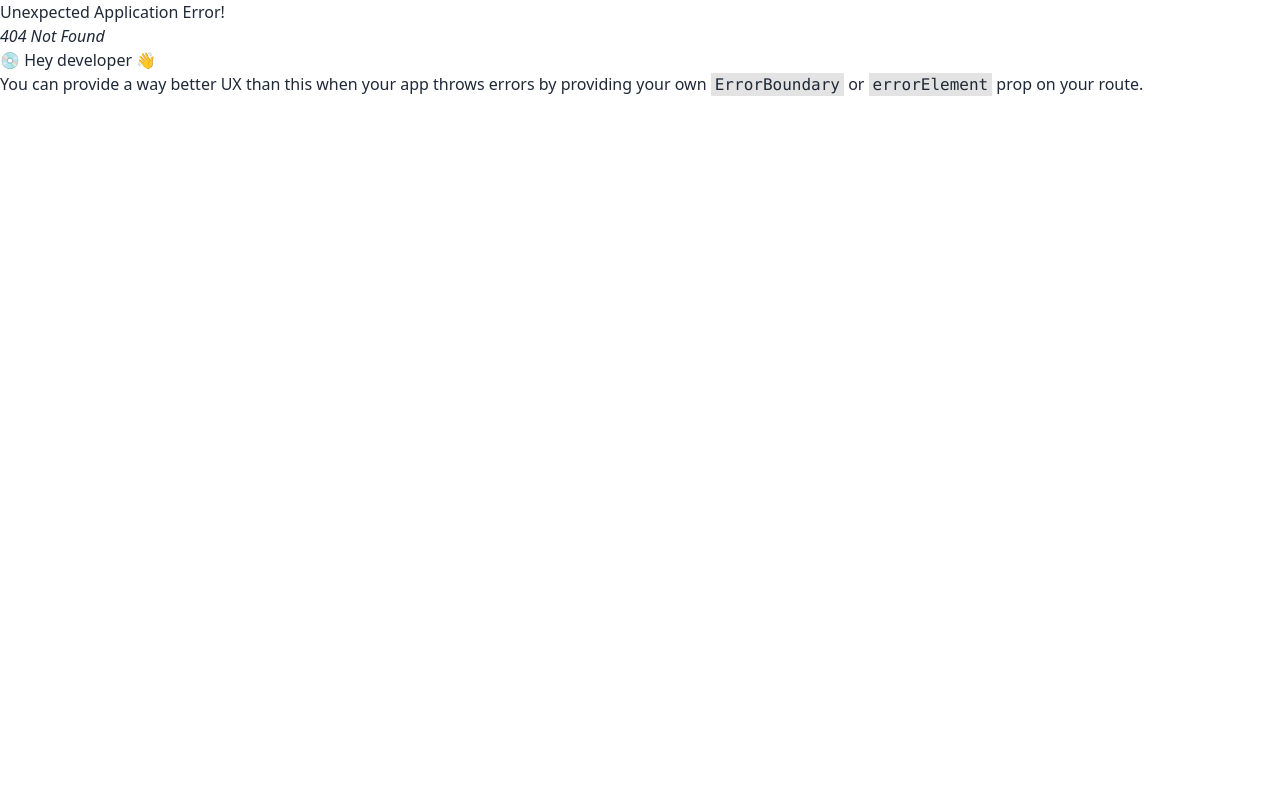
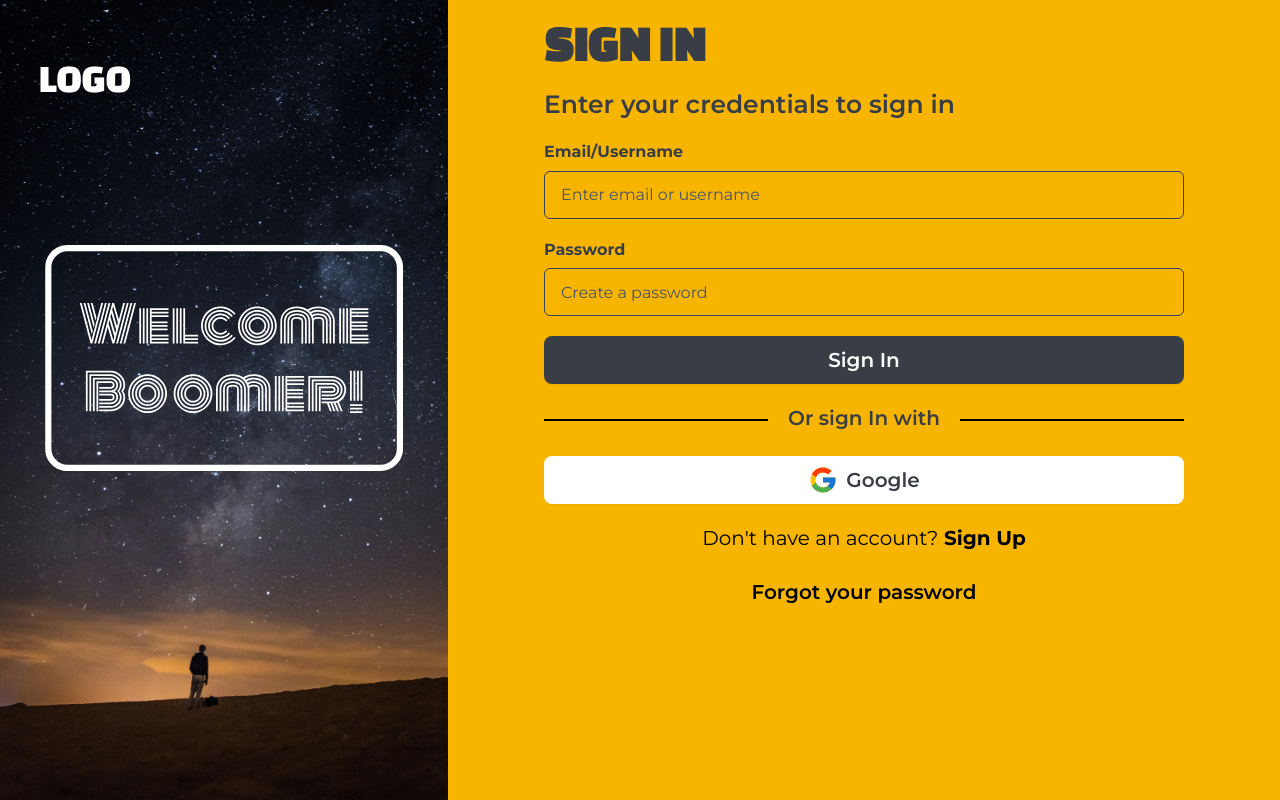
Before and after one commit to Kade-inc/boomers-frontend, a React (Vite) app: page /login in a window 1280 px wide. Before the commit this address had no page. Built offline with nearby package versions, Linux system fonts and the light colour scheme.

Commit message:
Login init

```diff
--- /dev/null
+++ b/src/components/LoginForm.tsx
@@ -0,0 +1,113 @@
+import { zodResolver } from "@hookform/resolvers/zod";
+import { useForm } from "react-hook-form";
+import { FcGoogle } from "react-icons/fc";
+import { z } from "zod";
+import { Toaster } from "react-hot-toast";
+import { Link } from "react-router-dom";
+
+const schema = z.object({
+  email: z.string().email(),
+  username: z.string(),
+  password: z
+    .string()
+    .min(8, "Password must be at least 8 characters long")
+    .max(15, "Password must be no more than 15 characters long")
+    .regex(
+      /[A-Za-z]/,
+      "Password must contain at least one alphabet (uppercase or lowercase)"
+    )
+    .regex(/\d/, "Password must contain at least one number")
+    .regex(
+      /[-.@$!%+=<>,#?&]/,
+      "Password must contain at least one special character (-,.,@,$,!,%,+,=,<,>,#,?,&)"
+    ),
+});
+
+type FormData = z.infer<typeof schema>;
+
+const LoginForm = () => {
+  return (
+    <div className="text-[#393E46]">
+      <form className="w-full px-4 py-[2%] md:px-24">
+        <p className="font-extrabold text-[50px] leading-[53px] font-heading">
+          SIGN IN
+        </p>
+        <p className="py-[2.6%] text-[25px] font-semibold font-body">
+          Enter your credentials to sign in
+        </p>
+        <Toaster />
+        <div className="mb-[3%]">
+          <label
+            className="block text-base font-bold mb-[1%] font-body"
+            htmlFor="email"
+          >
+            Email/Username
+          </label>
+          <input
+            type="text"
+            placeholder="Enter email or username"
+            className="input w-full border border-gray-700 hover:border-gray-700 focus:outline-none bg-transparent rounded-md font-body placeholder-gray-600"
+            style={{ backgroundColor: "transparent" }}
+            id="email"
+          />
+        </div>
+
+        <div className="mb-[3%]">
+          <label
+            className="block text-base font-bold mb-[1%] font-body"
+            htmlFor="password"
+          >
+            Password
+          </label>
+          <input
+            type="password"
+            autoComplete="on"
+            id="password"
+            placeholder="Create a password"
+            className="input w-full border border-gray-700 bg-transparent rounded-md font-body placeholder-gray-600 hover:border-gray-700 focus:outline-none"
+            style={{ backgroundColor: "transparent" }}
+          />
+        </div>
+
+        <button
+          className="btn w-full bg-[#393E46] text-[20px] mb-[3%] text-white border-none disabled:text-gray-500 font-body hover:bg-black"
+          type="submit"
+        >
+          Sign In
+        </button>
+
+        <div className="flex gap-5 justify-center text-center mb-[3%]">
+          <div
+            className="border-t-2 border-black my-4 flex-grow "
+            style={{ width: "200px" }}
+          ></div>
+
+          <p className="text-[20px] font-semibold font-body">Or sign In with</p>
+          <div
+            className="border-t-2 border-black my-4 flex-grow"
+            style={{ width: "200px" }}
+          ></div>
+        </div>
+
+        <button
+          className="btn bg-white w-full text-[#393E46] border-none text-[20px] mb-[3%] font-body"
+          type="button"
+        >
+          <FcGoogle style={{ fontSize: "1.5em" }} /> Google
+        </button>
+
+        <p className="text-center text-[20px] font-regular text-black font-body">
+          Don't have an account?
+          <Link to="/">
+            <span className="font-bold"> Sign Up</span>
+          </Link>
+        </p>
+        <p className="text-center text-[20px] font-regular text-black font-body font-[600] mt-6">
+          Forgot your password
+        </p>
+      </form>
+    </div>
+  );
+};
+
+export default LoginForm;
--- a/src/components/SignupForm.tsx
+++ b/src/components/SignupForm.tsx
@@ -4,6 +4,7 @@ import { FcGoogle } from "react-icons/fc";
 import { z } from "zod";
 import useSignup from "../hooks/useSignup";
 import { Toaster } from "react-hot-toast";
+import { Link } from "react-router-dom";
 
 const schema = z
   .object({
@@ -32,7 +33,6 @@ const schema = z
 type FormData = z.infer<typeof schema>;
 
 const SignupForm = () => {
-
   const mutation = useSignup();
 
   const {
@@ -42,26 +42,30 @@ const SignupForm = () => {
   } = useForm<FormData>({ resolver: zodResolver(schema) });
 
   const onSubmit = (data: FormData) => {
-    const { confirmpassword, ...userData } = data; // Exclude confirmpassword
+    const { confirmpassword, ...userData } = data;
     console.log(userData);
     mutation.mutate(userData);
   };
 
   return (
     <div className="text-darkgrey">
-
       <form
         className="w-full px-4 py-[2%] md:px-24"
         onSubmit={handleSubmit(onSubmit)}
       >
         <h2 className="block md:hidden font-heading text-[30px]">LOGO</h2>
-        <p className="font-extrabold text-[50px] leading-[53px] font-heading">SIGN UP</p>
+        <p className="font-extrabold text-[50px] leading-[53px] font-heading">
+          SIGN UP
+        </p>
         <p className="py-[2.6%] text-[18px] font-semibold font-body">
           Create an account to begin your journey.
         </p>
         <Toaster />
         <div className="mb-[3%]">
-          <label className="block text-base font-bold mb-[1%] font-body" htmlFor="email">
+          <label
+            className="block text-base font-bold mb-[1%] font-body"
+            htmlFor="email"
+          >
             Email
           </label>
           <input
@@ -73,8 +77,10 @@ const SignupForm = () => {
             id="email"
           />
           {errors.email && (
-          <p className="text-white text-[12px] font-body bg-error pl-3 py-2 rounded-md mt-2">{errors.email?.message}</p>
-        )}
+            <p className="text-white text-[12px] font-body bg-error pl-3 py-2 rounded-md mt-2">
+              {errors.email?.message}
+            </p>
+          )}
         </div>
 
         <div className="mb-[3%]">
@@ -93,8 +99,10 @@ const SignupForm = () => {
             {...register("username")}
           />
           {errors.username && (
-          <p className="text-white text-[12px] font-body bg-error pl-3 py-2 rounded-md mt-2">{errors.username.message}</p>
-        )}
+            <p className="text-white text-[12px] font-body bg-error pl-3 py-2 rounded-md mt-2">
+              {errors.username.message}
+            </p>
+          )}
         </div>
 
         <div className="mb-[3%]">
@@ -113,9 +121,11 @@ const SignupForm = () => {
             style={{ backgroundColor: "transparent" }}
             {...register("password")}
           />
-           {errors.password && (
-          <p className="text-white text-[12px] font-body bg-error pl-3 py-2 rounded-md mt-2">{errors.password.message}</p>
-        )}
+          {errors.password && (
+            <p className="text-white text-[12px] font-body bg-error pl-3 py-2 rounded-md mt-2">
+              {errors.password.message}
+            </p>
+          )}
         </div>
 
         <div className="mb-[3%]">
@@ -135,27 +145,28 @@ const SignupForm = () => {
             {...register("confirmpassword")}
           />
           {errors.confirmpassword && (
-          <p className="text-white text-[12px] font-body bg-error pl-3 py-2 rounded-md mt-2">{errors.confirmpassword.message}</p>
-        )}
+            <p className="text-white text-[12px] font-body bg-error pl-3 py-2 rounded-md mt-2">
+              {errors.confirmpassword.message}
+            </p>
+          )}
         </div>
-
 
         <button
           className="btn w-full bg-darkgrey mb-[3%] text-white border-none font-body hover:bg-black disabled:opacity-100"
           type="submit"
         >
-          {mutation.isPending ? <span className="loading loading-dots loading-md"></span> : <span>Sign Up</span>}
+          {mutation.isPending ? (
+            <span className="loading loading-dots loading-md"></span>
+          ) : (
+            <span>Sign Up</span>
+          )}
         </button>
 
         <div className="flex items-center gap-5 justify-center text-center mb-[3%]">
-          <div
-            className="border-t-2 border-black my-4 flex-grow w-200"
-          ></div>
+          <div className="border-t-2 border-black my-4 flex-grow w-200"></div>
 
           <p className="font-semibold font-body">Or sign up with</p>
-          <div
-            className="border-t-2 border-black my-4 flex-grow w-200"
-          ></div>
+          <div className="border-t-2 border-black my-4 flex-grow w-200"></div>
         </div>
 
         <button
--- a/src/pages/HomePage.tsx
+++ b/src/pages/HomePage.tsx
@@ -1,9 +1,8 @@
-import Signup from "../components/Signup";
 // import useNameStore from "../stores/store";
 
 const HomePage = () => {
   // const { name } = useNameStore();
-  return <Signup />;
+  return <div>Welcome Home</div>;
 };
 
 export default HomePage;
--- a/src/components/Signup.tsx
+++ b/src/pages/Layout.tsx
@@ -1,8 +1,8 @@
+import { Outlet } from "react-router-dom";
 import image from "../assets/khamkeo-vilaysing-rpVQJbZMw8o-unsplash (1) 1.png";
-import SignupForm from "./SignupForm";
-import boomer from '../assets/boomer.svg';
+import boomer from "../assets/boomer.svg";
 
-const Signup = () => {
+const Layout = () => {
   return (
     <div className="flex min-h-screen">
       <div className="hidden md:block w-[35%] relative">
@@ -11,15 +11,14 @@ const Signup = () => {
           <h1 className="font-heading">LOGO</h1>
         </div>
         <div className="absolute top-[28.6%] left-1/2 p-4  -translate-x-1/2 w-[87%]">
-
           <img src={boomer} alt="image" className="" />
         </div>
       </div>
       <div className="w-full md:w-[65%] bg-[#F8B500]">
-        <SignupForm />
+        <Outlet />
       </div>
     </div>
   );
 };
 
-export default Signup;
+export default Layout;
--- a/src/routes/routes.tsx
+++ b/src/routes/routes.tsx
@@ -1,11 +1,16 @@
 import { createBrowserRouter } from "react-router-dom";
-import HomePage from "../pages/HomePage";
+import Layout from "../pages/Layout";
+import SignupForm from "../components/SignupForm";
+import LoginForm from "../components/LoginForm";
 
 const router = createBrowserRouter([
   {
     path: "/",
-    element: <HomePage />,
+    element: <Layout />,
+    children: [
+      { index: true, element: <SignupForm /> },
+      { path: "login", element: <LoginForm /> },
+    ],
   },
 ]);
-
 export default router;
```
